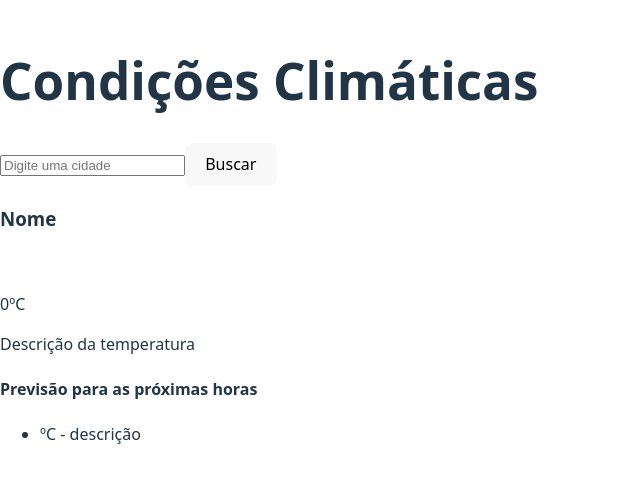
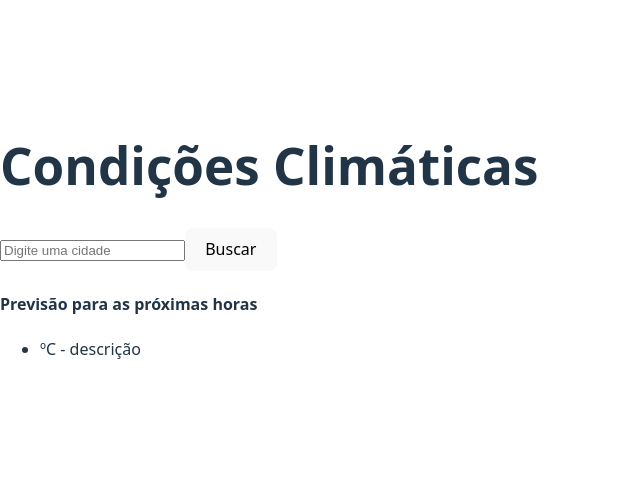
Before and after one commit to van-gomes/react-weather-app, a React (Vite) app in the folder clima/: page / in a window 1280 px wide. Shown: the part 160-642 px from the top of the page, without its empty margins (0-640 px from the left). Built offline with nearby package versions, Linux system fonts and the light colour scheme.

Commit message:
fetch weather data API

```diff
--- a/clima/src/App.jsx
+++ b/clima/src/App.jsx
@@ -29,7 +29,7 @@ function App() {
     <div>
       <h1>Condições Climáticas</h1>
       <Busca cidade={cidade} setCidade={setCidade} buscarClima={buscarClima} />
-      <ClimaAtual />
+      {clima && <ClimaAtual clima={clima} />}
       <Previsao />
     </div>
   );
--- a/clima/src/components/ClimaAtual.jsx
+++ b/clima/src/components/ClimaAtual.jsx
@@ -1,10 +1,13 @@
-export function ClimaAtual() {
+export function ClimaAtual({ clima }) {
   return (
-    <div>
-      <h3>Nome</h3>
-      <img src="" alt="" />
-      <p>0ºC</p>
-      <p>Descrição da temperatura</p>
-    </div>
+    <>
+      <h3>{clima.name}</h3>
+      <img
+        src={`http://openweathermap.org/img/wn/${clima.weather[0].icon}.png`}
+        alt={clima.weather[0].description}
+      />
+      <p>{clima.main.temp}°C</p>
+      <p>{clima.weather[0].description}</p>
+    </>
   );
 }
```
